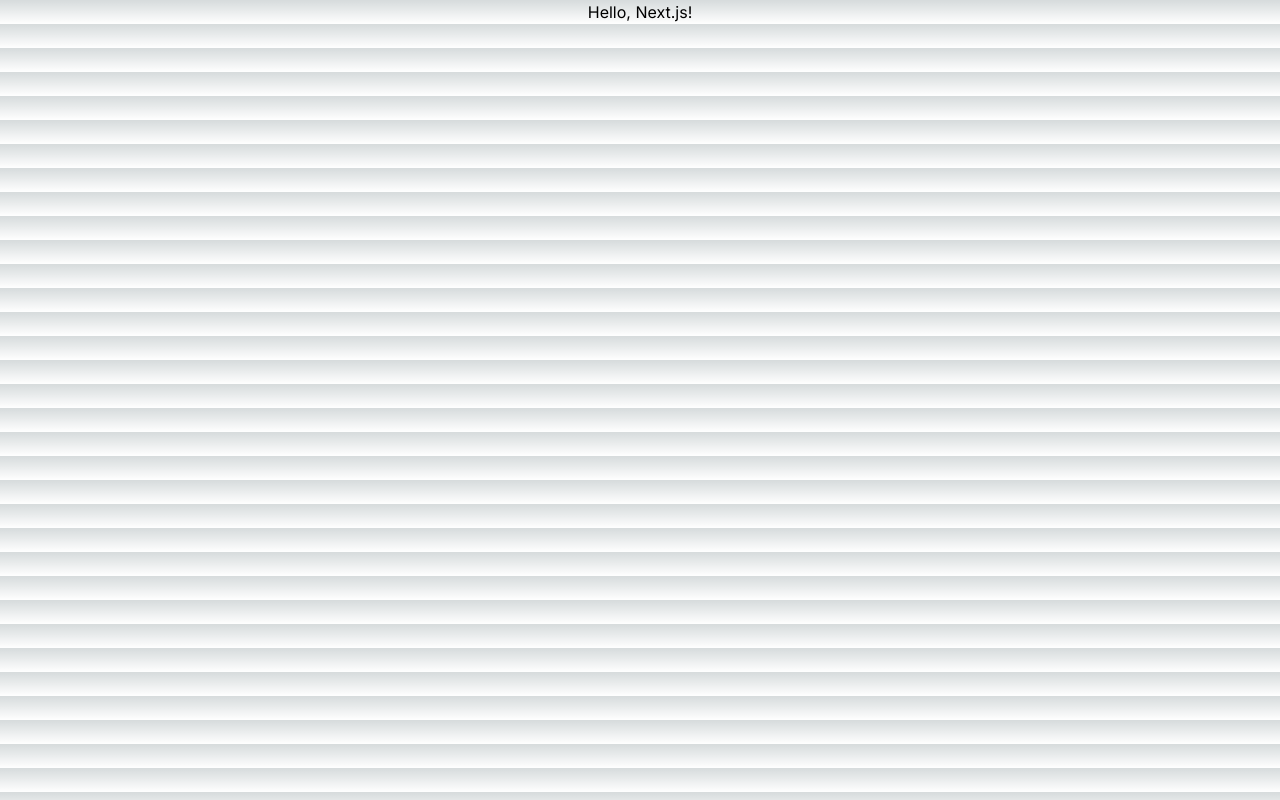
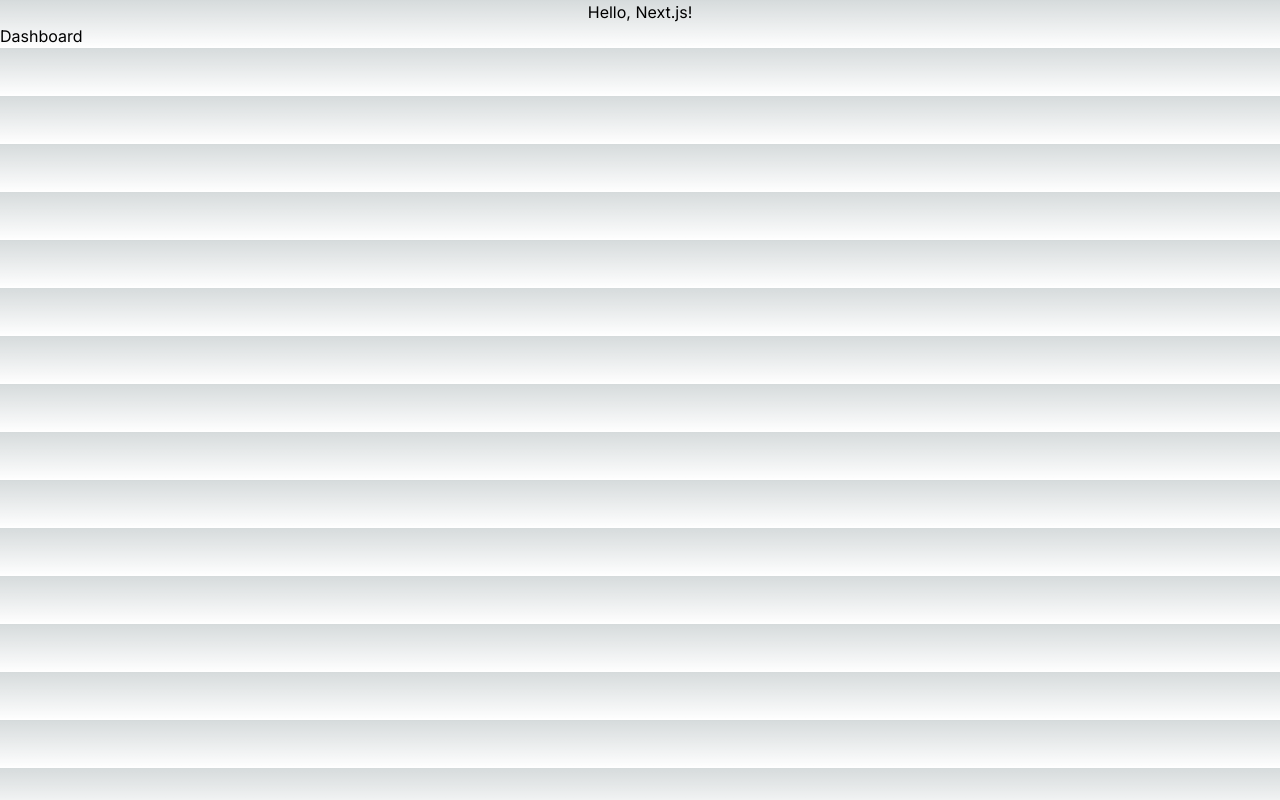
Before and after one commit to PRO0FESSOR/NextJs, a Next.js app in the folder routing/: page / in a window 1280 px wide. Built offline with nearby package versions, Linux system fonts and the light colour scheme.

Commit message:
link component

```diff
--- a/routing/app/page.tsx
+++ b/routing/app/page.tsx
@@ -1,7 +1,13 @@
+import Link from "next/link"
 
 const page = () => {
   return (
+    <>
     <h1 className="flex justify-center">Hello, Next.js!</h1>
+    <Link className="border-red-600 hover:bg-red-500" href="/dashboard">Dashboard</Link>
+    </>
+
+
   )
 }
 
```
